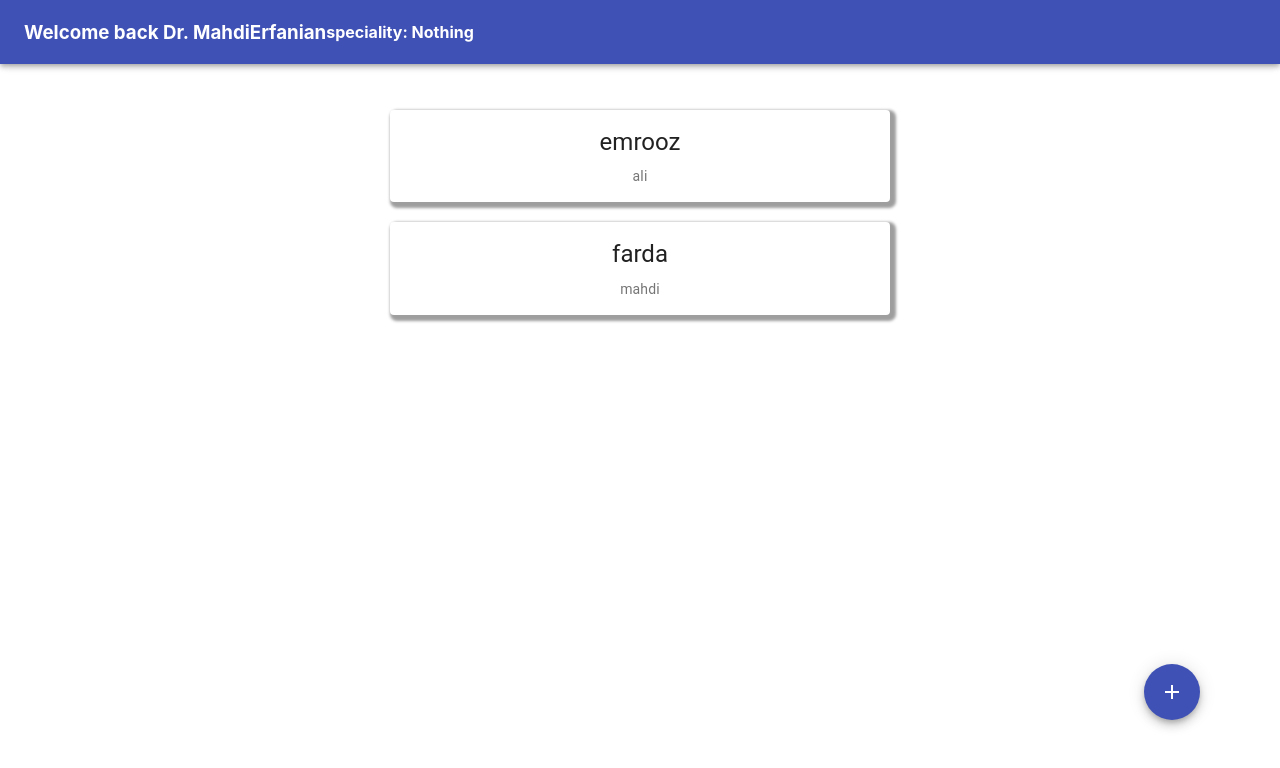
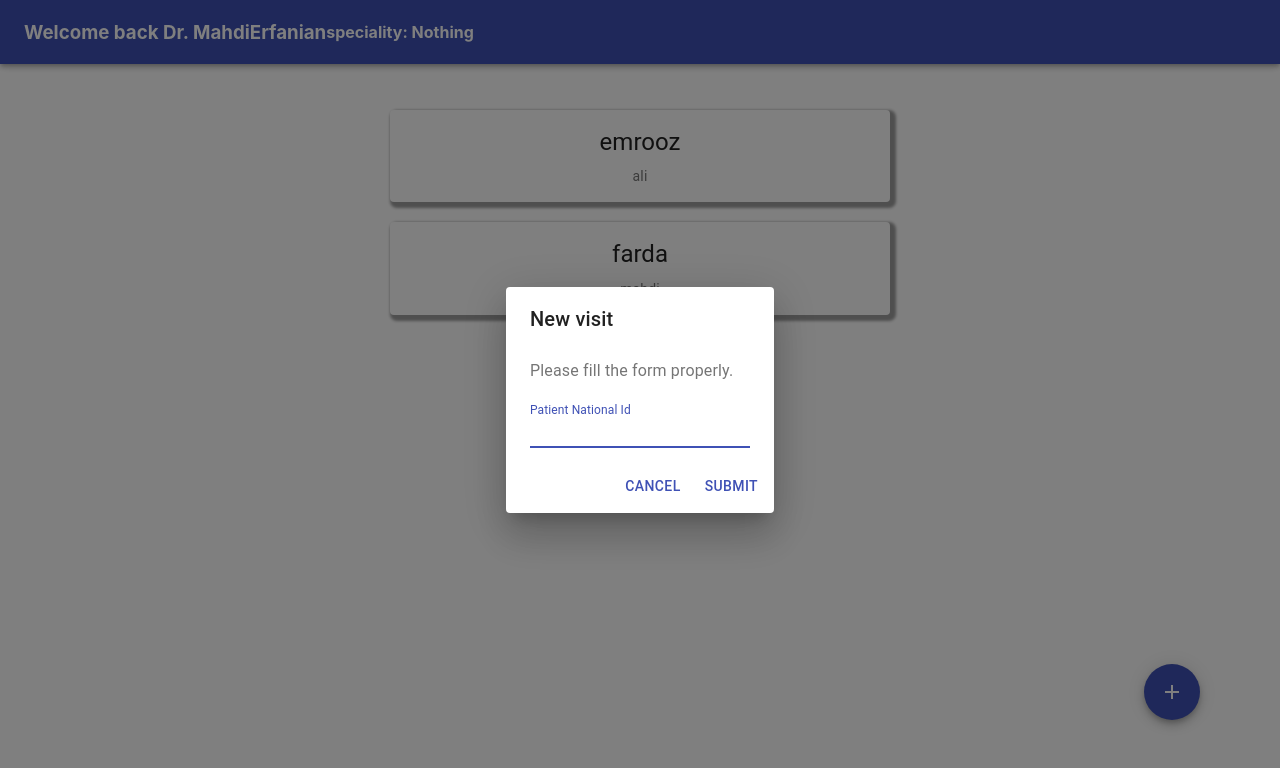
Before and after one commit to merfanian/HosptialFront, a React (Create React App) app: page /doctor in a window 1280 px wide. Both pictures are taken after a click on the button "add". Shown: the top 768 px of the page. Built offline with nearby package versions, Linux system fonts and the light colour scheme.

Commit message:
Implement some features in doctor page

```diff
--- a/src/Doctor.js
+++ b/src/Doctor.js
@@ -1,8 +1,11 @@
 import React, { Component } from 'react';
+import ReactDOM from 'react-dom';
 import { AppBar, Toolbar, TextField } from '@material-ui/core';
 import VisitsDeck from './VisitsDeck';
 import Fab from '@material-ui/core/Fab';
 import AddIcon from '@material-ui/icons/Add';
+import AlertDialog from './AlertDialog';
+import FormDialog from './FormDialog';
 
 class Doctor extends Component {
     constructor(props) {
@@ -12,10 +15,17 @@ class Doctor extends Component {
             lastName: 'Erfanian',
             employeeId: '',
             speciality: 'Nothing',
+            open: false,
         };
-        console.log(this.props);
+        console.log('props', this.props);
     }
 
+    handleClick = () => {
+        let s = this.state;
+        s.open = true;
+        alert(s.open, s.firstName);
+        this.setState(s);
+    };
     render() {
         return (
             <div>
@@ -54,13 +64,7 @@ class Doctor extends Component {
                         right: 80,
                     }}
                 >
-                    <Fab
-                        color="primary"
-                        aria-label="add"
-                        onClick={this.handleClick}
-                    >
-                        <AddIcon />
-                    </Fab>
+                    <FormDialog medicine={[]}></FormDialog>
                 </div>
             </div>
         );
--- /dev/null
+++ b/src/FormDialog.js
@@ -0,0 +1,85 @@
+import React, { Component } from 'react';
+import Button from '@material-ui/core/Button';
+import Dialog from '@material-ui/core/Dialog';
+import DialogActions from '@material-ui/core/DialogActions';
+import DialogContent from '@material-ui/core/DialogContent';
+import DialogContentText from '@material-ui/core/DialogContentText';
+import DialogTitle from '@material-ui/core/DialogTitle';
+import Fab from '@material-ui/core/Fab';
+import AddIcon from '@material-ui/icons/Add';
+import TextField from '@material-ui/core/TextField';
+class FormDialog extends Component {
+    constructor(props) {
+        super(props);
+        console.log(this);
+
+        this.handleClickOpen.bind(this);
+        this.handleClose.bind(this);
+        this.handleSubmit.bind(this);
+
+        this.state = {
+            open: false,
+            disease: [{ diseaseCode: '', diseaseName: '' }],
+            doctorId: this.props.doctorId,
+            patiendId: '',
+            date: '',
+        };
+    }
+
+    handleClickOpen = () => this.setState({ open: true });
+
+    handleClose = () => {
+        this.setState({ open: false });
+    };
+
+    handleSubmit = () => {
+        alert(this.state.patiendId);
+    };
+    render() {
+        return (
+            <div>
+                <Fab
+                    color="primary"
+                    aria-label="add"
+                    onClick={this.handleClickOpen}
+                >
+                    <AddIcon />
+                </Fab>
+                <Dialog
+                    open={this.state.open}
+                    onClose={this.handleClose}
+                    aria-labelledby="form-dialog-title"
+                >
+                    <DialogTitle id="form-dialog-title">New visit</DialogTitle>
+                    <DialogContent>
+                        <DialogContentText>
+                            Please fill the form properly.
+                        </DialogContentText>
+                        <TextField
+                            autoFocus
+                            margin="dense"
+                            id="name"
+                            label="Patient National Id"
+                            type="email"
+                            fullWidth
+                            onChange={e => {
+                                const { value } = e.target;
+                                this.setState({ patiendId: value });
+                            }}
+                        />
+                    </DialogContent>
+                    <DialogActions>
+                        <Button onClick={this.handleClose} color="primary">
+                            Cancel
+                        </Button>
+                        <Button onClick={this.handleSubmit} color="primary">
+                            Submit
+                        </Button>
+                    </DialogActions>
+                </Dialog>
+            </div>
+        );
+    }
+}
+
+export default FormDialog;
```
